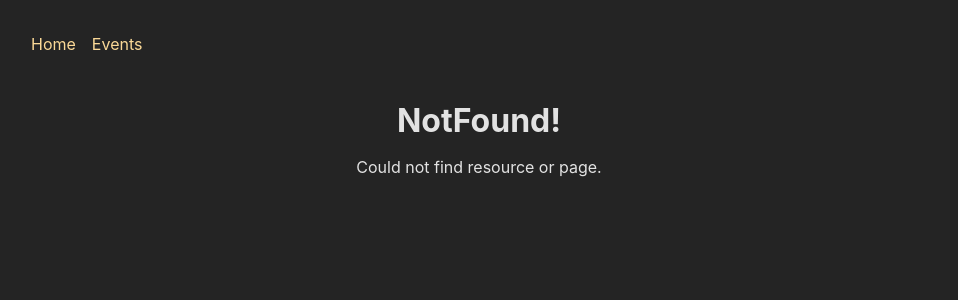
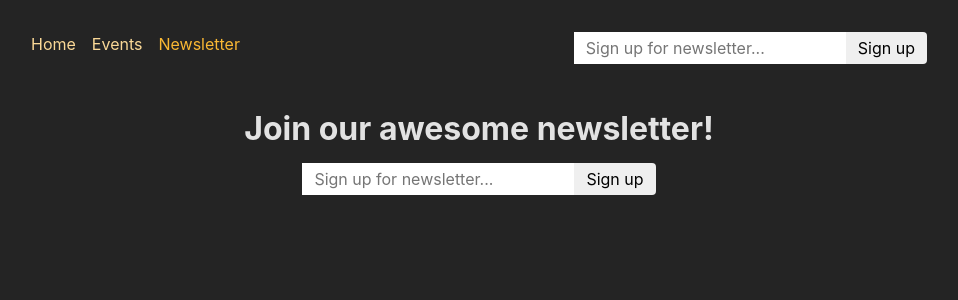
Before and after one commit to Snzslt/RouterPractice, a React (Create React App) app in the folder frontend/: page /newsletter in a window 1280 px wide. Shown: the top 300 px of the page, without its empty margins (161-1119 px from the left). Built offline with nearby package versions, Linux system fonts and the light colour scheme.

Commit message:
work with useFetcher()

```diff
--- a/frontend/src/App.js
+++ b/frontend/src/App.js
@@ -35,6 +35,7 @@ import HomePage from "./pages/HomePage";
 import NewEventPage from "./pages/NewEventPage";
 import RootLayout from "./pages/Root";
 import { action as manipulateEventAction } from "./components/EventForm";
+import NewsletterPage, { action as newsletterAction } from './pages/NewsletterPage';
 
 const router = createBrowserRouter([
   {
@@ -76,8 +77,15 @@ const router = createBrowserRouter([
             element: <NewEventPage />,
             action: manipulateEventAction,
           },
+
         ],
       },
+      {
+        path: "newsletter",
+        element: <NewsletterPage />,
+        action: newsletterAction,
+      },
+
     ],
   },
 ]);
--- a/frontend/src/components/MainNavigation.js
+++ b/frontend/src/components/MainNavigation.js
@@ -1,5 +1,7 @@
+import { NavLink } from 'react-router-dom';
+
 import classes from './MainNavigation.module.css';
-import {NavLink} from 'react-router-dom';
+import NewsletterSignup from './NewsletterSignup';
 
 function MainNavigation() {
   return (
@@ -7,22 +9,39 @@ function MainNavigation() {
       <nav>
         <ul className={classes.list}>
           <li>
-            <NavLink to="/"
-            className={({isActive}) =>
-            isActive ? classes.active : undefined
-            }
-            end
+            <NavLink
+              to="/"
+              className={({ isActive }) =>
+                isActive ? classes.active : undefined
+              }
+              end
             >
-            Home</NavLink>
+              Home
+            </NavLink>
           </li>
           <li>
-            <NavLink to='/events'
-            className= {({ isActive}) =>
-            isActive ? classes.active : undefined
-            }>Events</NavLink>
+            <NavLink
+              to="/events"
+              className={({ isActive }) =>
+                isActive ? classes.active : undefined
+              }
+            >
+              Events
+            </NavLink>
+          </li>
+          <li>
+            <NavLink
+              to="/newsletter"
+              className={({ isActive }) =>
+                isActive ? classes.active : undefined
+              }
+            >
+              Newsletter
+            </NavLink>
           </li>
         </ul>
       </nav>
+      <NewsletterSignup />
     </header>
   );
 }
--- /dev/null
+++ b/frontend/src/components/NewsletterSignup.js
@@ -0,0 +1,33 @@
+import classes from './NewsletterSignup.module.css';
+import { useEffect } from 'react';
+//So Fetcher should basically be used whenever you wanna trigger, an action, or also a loader with help of the load function
+// without actually navigating to the page to which the loader belongs or the page to which the action belongs.
+import {useFetcher} from 'react-router-dom';
+
+function NewsletterSignup() {
+    const fetcher = useFetcher();
+    const { data, state } = fetcher;
+
+    useEffect (() => {
+        if(state === 'idle' && data && data.message){
+            window.alert(data.message);
+        }
+    }, [data, state]);
+
+
+  return (
+    <fetcher.Form
+     method="post"
+     action ='/newsletter'
+     className={classes.newsletter}>
+      <input
+        type="email"
+        placeholder="Sign up for newsletter..."
+        aria-label="Sign up for newsletter"
+      />
+      <button>Sign up</button>
+    </fetcher.Form>
+  );
+}
+
+export default NewsletterSignup;
--- /dev/null
+++ b/frontend/src/components/NewsletterSignup.module.css
@@ -0,0 +1,18 @@
+.newsletter input,
+.newsletter button {
+  font: inherit;
+  padding: 0.25rem 0.75rem;
+  border-radius: 0;
+  border: none;
+}
+
+.newsletter button {
+  border-top-right-radius: 4px;
+  border-bottom-right-radius: 4px;
+  cursor: pointer;
+}
+
+.newsletter button:hover {
+  background-color: var(--color-primary-300);
+  color: var(--color-gray-800);
+}
--- /dev/null
+++ b/frontend/src/pages/NewsletterPage.js
@@ -0,0 +1,21 @@
+import NewsletterSignup from '../components/NewsletterSignup';
+import PageContent from '../components/PageContent';
+
+function NewsletterPage() {
+  return (
+    <PageContent title="Join our awesome newsletter!">
+      <NewsletterSignup />
+    </PageContent>
+  );
+}
+
+export default NewsletterPage;
+
+export async function action({ request }) {
+  const data = await request.formData();
+  const email = data.get('email');
+
+  // send to backend newsletter server ...
+  console.log(email);
+  return { message: 'Signup successful!' };
+}
```
